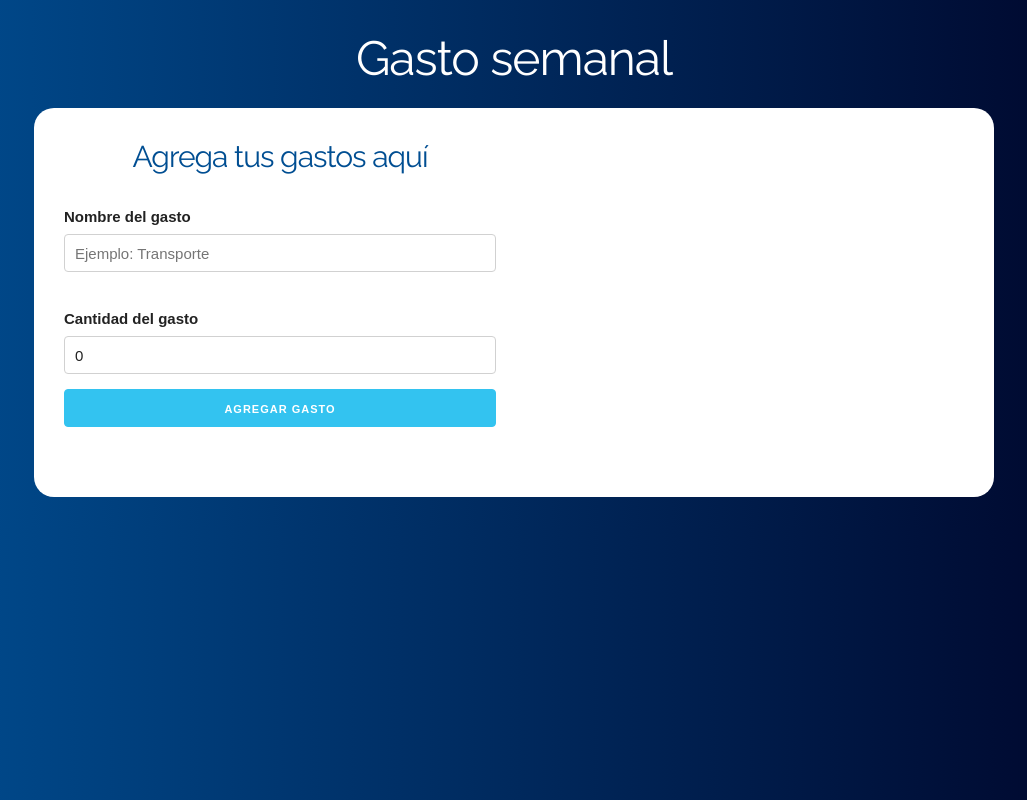
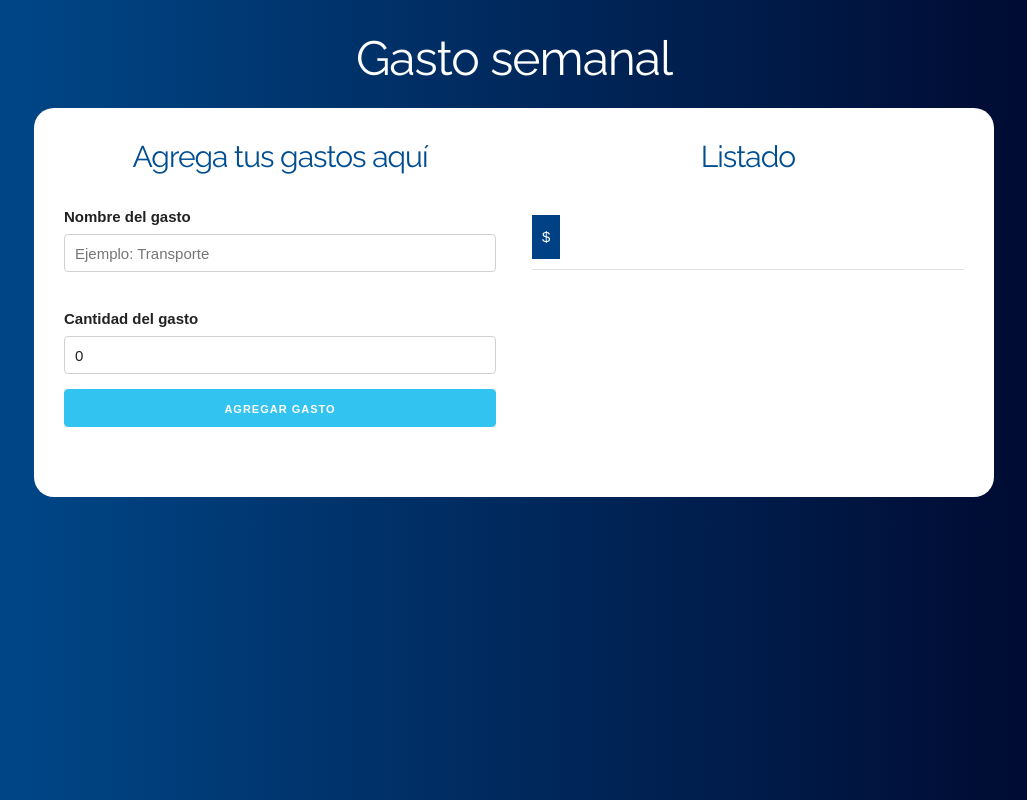
Before and after one commit to EduuardoPerez/Presupuesto-Semanal, a React (Create React App) app: page / in a window 1280 px wide. Both pictures are taken after typing "5" into the empty fields and a click on the input "Definir presupuesto". Shown: the whole page, without its empty margins (126-1153 px from the left). Built offline with nearby package versions, Linux system fonts and the light colour scheme.

Commit message:
Se crearon los componentes Listado y Gasto que mostraran el listado de gastos del usuario una vez se comiencen a agregar

```diff
--- a/src/App.js
+++ b/src/App.js
@@ -1,6 +1,7 @@
-import React, { useState } from 'react';
+import React, { useState, useEffect } from 'react';
 import Pregunta from './components/Pregunta'
 import Formulario from './components/Formulario'
+import Listado from './components/Listado'
 
 function App() {
 
@@ -9,6 +10,11 @@ function App() {
   const[preguntaPresupuesto, guardarPreguntaPresupuesto] = useState(true);
   const[gasto, guardarGasto] = useState({});
   const[gastos, guardarGastos] = useState([]);
+
+  useEffect(() => {
+    const listadoGastos = [...gastos, gasto]
+    guardarGastos(listadoGastos);
+  }, [])
 
   return (
     <div className="App container">
@@ -29,11 +35,12 @@ function App() {
                     />
                   </div>
                   <div className="one-half column">
-
+                    <Listado
+                      gastos={gastos}
+                    />
                   </div>
                 </div>
               )
-
           }
         </div>
       </header>
--- /dev/null
+++ b/src/components/Gasto.js
@@ -0,0 +1,11 @@
+import React from 'react';
+
+const Gasto = ({gasto}) => (
+  <li className="gastos">
+    <p>
+      {gasto.nombreGasto}
+      <span className="gasto">$ {gasto.cantidadGasto}</span>
+    </p>
+  </li>
+);
+export default Gasto;
--- /dev/null
+++ b/src/components/Listado.js
@@ -0,0 +1,18 @@
+import React from 'react';
+import Gasto from './Gasto'
+
+function Listado({gastos}){
+
+  return(
+    <div className="gastos-realizados">
+      <h2>Listado</h2>
+      {gastos.map(gasto => (
+        <Gasto
+          key={gasto.id}
+          gasto={gasto}
+        />
+      ))}
+    </div>
+  );
+}
+export default Listado;
```
